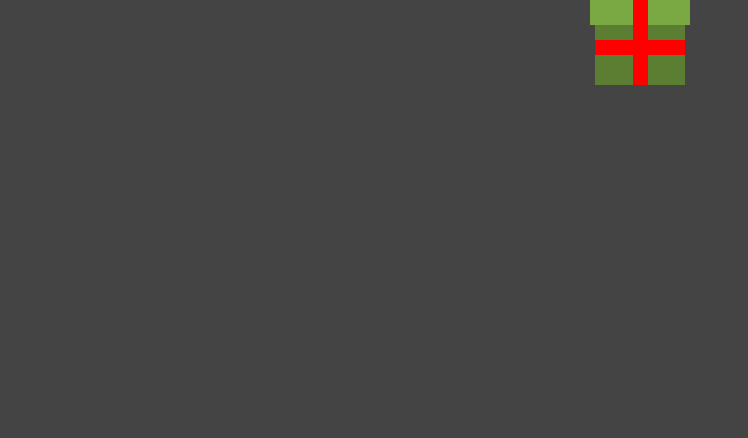
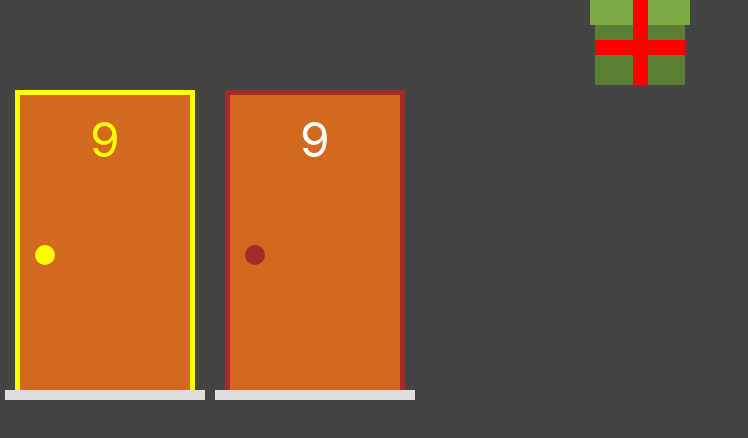
Before and after one commit to rafaelbertelli/monty-hall, a Next.js app: page / in a window 1280 px wide. Shown: the top 438 px of the page, without its empty margins (0-748 px from the left). Built offline with nearby package versions, Linux system fonts and the light colour scheme.

Commit message:
create door layout

```diff
--- /dev/null
+++ b/src/components/door/Door.module.css
@@ -0,0 +1,61 @@
+.area {
+  position: relative;
+  display: flex;
+  flex-direction: column;
+  align-items: center;
+  width: var(--door-width);
+  height: var(--door-height);
+  margin: 5px;
+}
+
+.frame {
+  display: flex;
+  flex: 1;
+  border-top: 5px solid brown;
+  border-left: 5px solid brown;
+  border-right: 5px solid brown;
+  width: 90%;
+}
+
+.door {
+  display: flex;
+  flex-direction: column;
+  flex: 1;
+  align-items: center;
+  background-color: chocolate;
+  padding: 15px;
+}
+
+.knob {
+  width: 20px;
+  height: 20px;
+  border-radius: 50%;
+  background-color: brown;
+  position: absolute;
+  align-self: flex-start;
+  top: calc(var(--door-height) * 0.5);
+}
+
+.number {
+  font-size: 3rem;
+}
+
+.floor {
+  height: 10px;
+  width: 100%;
+  background-color: #ddd;
+}
+
+.selectedDoor {
+  border-top: 5px solid yellow;
+  border-left: 5px solid yellow;
+  border-right: 5px solid yellow;
+}
+
+.selectedDoor .number {
+  color: yellow;
+}
+
+.selectedDoor .knob {
+  background-color: yellow;
+}
--- /dev/null
+++ b/src/components/door/index.jsx
@@ -0,0 +1,17 @@
+import styles from "./Door.module.css";
+
+export default function Door(props) {
+  const selectedDoor = props.selected ? styles.selectedDoor : "";
+
+  return (
+    <div className={styles.area}>
+      <div className={`${styles.frame} ${selectedDoor}`}>
+        <div className={styles.door}>
+          <div className={styles.number}>9</div>
+          <div className={styles.knob}></div>
+        </div>
+      </div>
+      <div className={styles.floor}></div>
+    </div>
+  );
+}
--- a/src/pages/index.jsx
+++ b/src/pages/index.jsx
@@ -1,4 +1,5 @@
 import Head from "next/head";
+import Door from "../components/door";
 
 import Gift from "../components/gift";
 
@@ -12,6 +13,11 @@ export default function Home() {
       </Head>
 
       <Gift />
+
+      <div style={{ display: "flex" }}>
+        <Door selected />
+        <Door />
+      </div>
     </div>
   );
 }
--- a/src/styles/globals.css
+++ b/src/styles/globals.css
@@ -1,3 +1,5 @@
+@import "./variables.css";
+
 html,
 body {
   padding: 0;
--- /dev/null
+++ b/src/styles/variables.css
@@ -0,0 +1,4 @@
+:root {
+  --door-height: 310px;
+  --door-width: 200px;
+}
```
